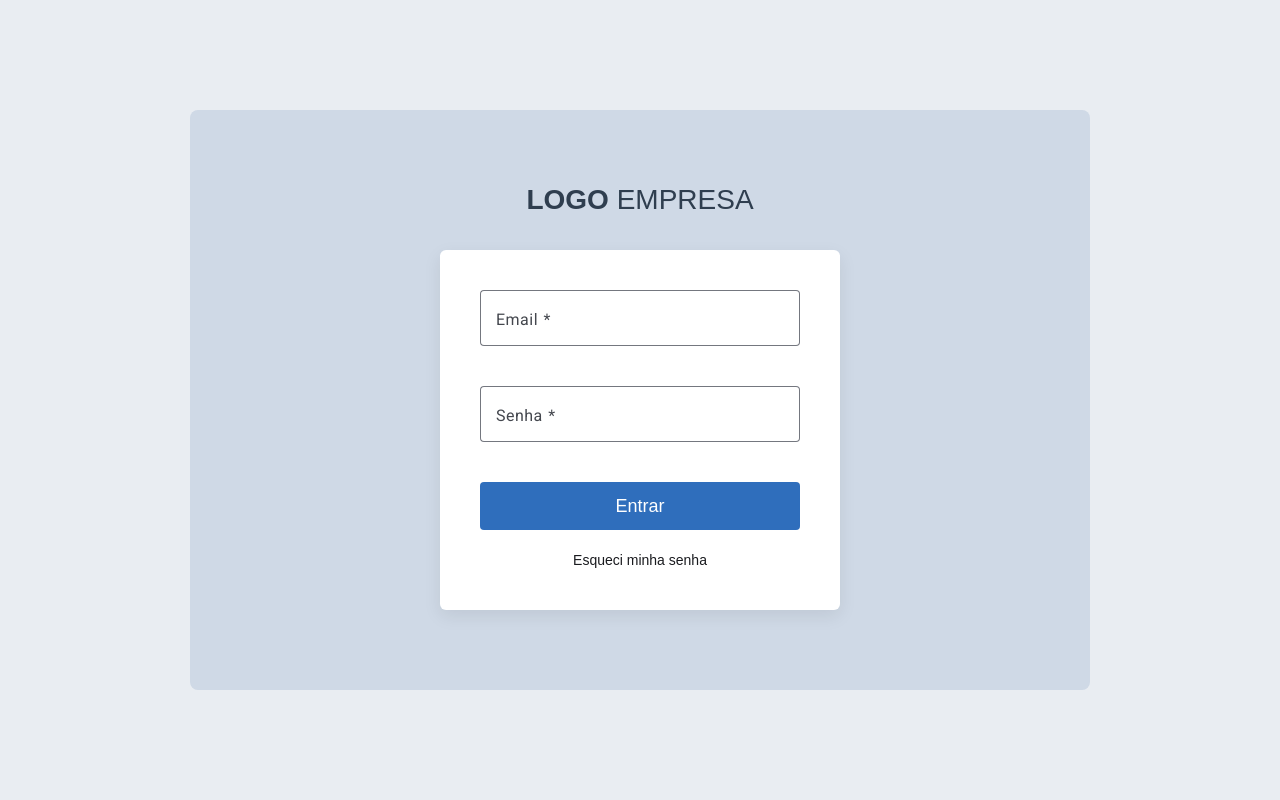
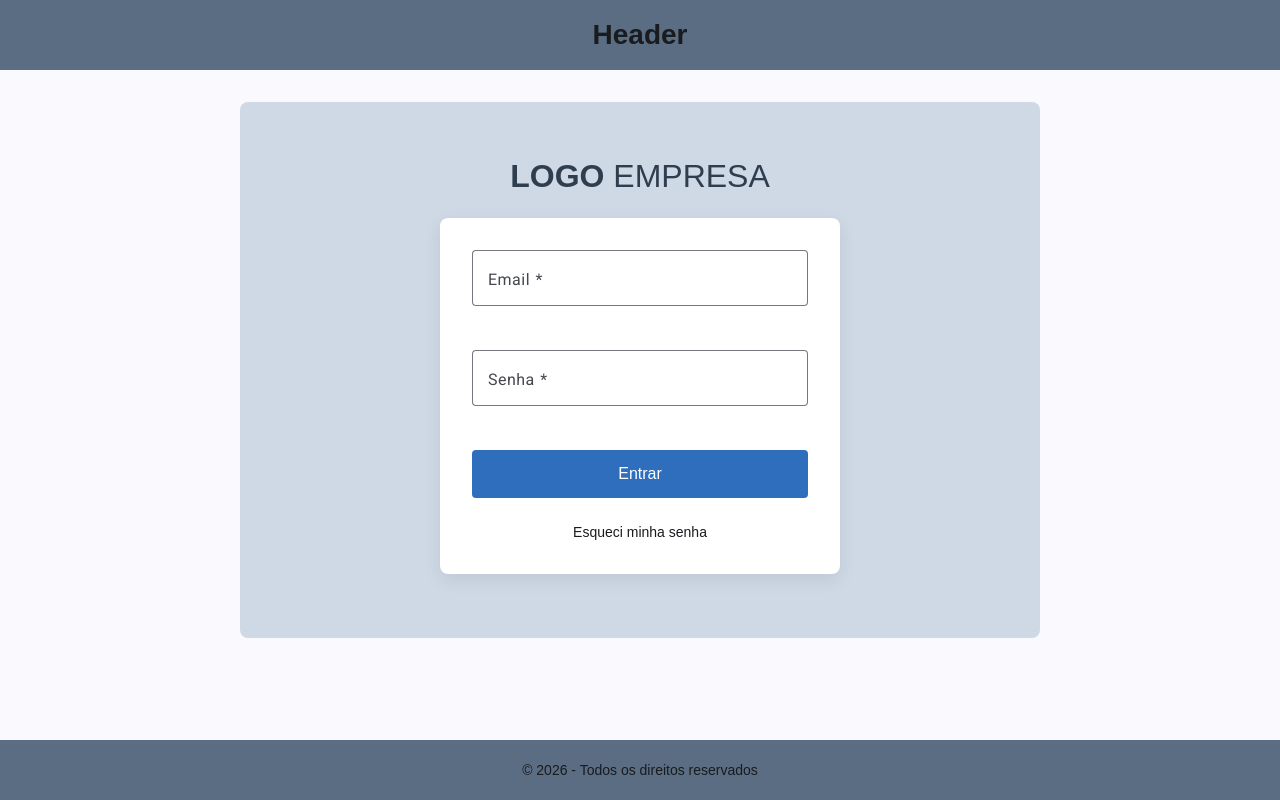
Before and after one commit to pedroin1/bpm-lite-angular, an Angular app: page / in a window 1280 px wide. Built offline with nearby package versions, Linux system fonts and the light colour scheme.

Commit message:
Criando variaveis e estruturando main

```diff
--- a/angular.json
+++ b/angular.json
@@ -25,6 +25,9 @@
             "browser": "src/main.ts",
             "tsConfig": "tsconfig.app.json",
             "inlineStyleLanguage": "scss",
+            "stylePreprocessorOptions": {
+              "includePaths": ["src/styles/scss"]
+            },
             "assets": [
               {
                 "glob": "**/*",
--- a/src/app/app.html
+++ b/src/app/app.html
@@ -1 +1,9 @@
-<router-outlet />
+<header>
+  <h1>Header</h1>
+</header>
+<main>
+  <router-outlet />
+</main>
+<footer>
+  <p>© 2026 - Todos os direitos reservados</p>
+</footer>
--- a/src/app/app.scss
+++ b/src/app/app.scss
@@ -0,0 +1,28 @@
+@use 'colors' as colors;
+
+:host {
+  display: flex;
+  flex-direction: column;
+  width: 100%;
+}
+
+header {
+  display: flex;
+  justify-content: center;
+  align-items: center;
+  height: 70px;
+  background-color: colors.$color-primary-06;
+}
+
+footer {
+  display: flex;
+  justify-content: center;
+  align-items: center;
+  height: 60px;
+  background: colors.$color-primary-06;
+}
+
+main {
+  display: block;
+  min-height: calc(100vh - 70px - 60px);
+}
--- a/src/app/pages/login/login.scss
+++ b/src/app/pages/login/login.scss
@@ -1,62 +1,66 @@
+@use 'variables' as var;
+@use 'borders' as borders;
+@use 'colors' as colors;
+
 .login {
-  height: 100vh;
+  height: inherit;
   display: flex;
   align-items: center;
   justify-content: center;
-  background: #e9edf2;
+  margin-top: var.$spacing-inline-xl;
 
   &__box {
     width: 100%;
-    max-width: 900px;
-    background: #cfd9e6; // azul claro da imagem
-    padding: 80px 0;
-    border-radius: 8px;
+    max-width: 800px;
+    background-color: colors.$color-primary-04;
+    padding: var.$spacing-stack-3xl 0;
+    border-radius: borders.$radius-md;
 
     display: flex;
     flex-direction: column;
     align-items: center;
     position: relative;
-    gap: 40px;
+    gap: var.$spacing-stack-xl var.$spacing-inline-xl;
   }
 
   &__logo {
-    font-size: 28px;
-    color: #2f3e4f;
+    font-size: var.$font-size-2xl;
+    color: colors.$color-primary-05;
   }
 
   &__form {
     width: 400px;
-    background: #ffffff;
-    padding: 40px;
-    border-radius: 6px;
+    background: colors.$color-white;
+    padding: var.$spacing-stack-xl var.$spacing-inline-xl;
+    border-radius: borders.$radius-md;
     box-shadow: 0 6px 18px rgba(0, 0, 0, 0.08);
 
     display: flex;
     flex-direction: column;
     justify-content: center;
     align-items: center;
-    gap: 20px;
+    gap: var.$spacing-stack-lg;
   }
 
   &__button {
     width: 100%;
     height: 48px;
-    background: #2f6ebc;
+    background: colors.$color-primary-01;
     border: none;
-    border-radius: 4px;
-    color: white;
-    font-size: 18px;
+    border-radius: borders.$radius-sm;
+    color: colors.$color-white;
+    font-size: var.$font-size-md;
     cursor: pointer;
 
     &:hover {
-      background: #24579b;
+      background: colors.$color-primary-02;
     }
   }
 
   &__forgot {
     text-align: center;
-    font-size: 14px;
-    color: #5a6d82;
+    font-size: var.$font-size-sm;
+    color: colors.$color-primary-06;
     cursor: pointer;
   }
 }
--- /dev/null
+++ b/src/styles/scss/_borders.scss
@@ -0,0 +1,8 @@
+/* ================================================= */
+/* 🔲 BORDER RADIUS                                 */
+/* ================================================= */
+
+$radius-sm: 4px;
+$radius-md: 8px;
+$radius-lg: 12px;
+$radius-xl: 16px;
--- /dev/null
+++ b/src/styles/scss/_colors.scss
@@ -0,0 +1,22 @@
+/* Brand */
+$color-primary-01: #2f6ebc;
+$color-primary-02: #24579b;
+$color-primary-03: #e9edf2;
+$color-primary-04: #cfd9e6;
+$color-primary-05: #2f3e4f;
+$color-primary-06: #5a6d82;
+$color-primary-07: #f5f7fa;
+
+/* Neutrals */
+$color-white: #ffffff;
+$color-black: #000000;
+
+$color-gray-300: #d1d5db;
+$color-gray-400: #9ca3af;
+$color-gray-500: #6b7280;
+
+/* Semantic */
+$color-success: #2e7d32;
+$color-warning: #ed6c02;
+$color-error: #d32f2f;
+$color-info: #0288d1;
--- /dev/null
+++ b/src/styles/scss/_variables.scss
@@ -0,0 +1,60 @@
+/* ================================================= */
+/* 🔤 FONT SIZES                                    */
+/* ================================================= */
+
+$font-size-xxs: 10px;
+$font-size-xs: 12px;
+$font-size-sm: 14px;
+$font-size-md: 16px;
+$font-size-lg: 18px;
+$font-size-xl: 24px;
+$font-size-2xl: 32px;
+$font-size-3xl: 40px;
+
+/* ================================================= */
+/* 🔤 FONT WEIGHTS                                  */
+/* ================================================= */
+
+$font-weight-thin: 100;
+$font-weight-extralight: 200;
+$font-weight-light: 300;
+$font-weight-normal: 400;
+$font-weight-medium: 500;
+$font-weight-semibold: 600;
+$font-weight-bold: 700;
+$font-weight-extrabold: 800;
+$font-weight-black: 900;
+
+
+/* ================================================= */
+/* 📏 SPACING (SCSS VARIABLES)                      */
+/* ================================================= */
+
+/* Stack = Vertical spacing (top / bottom / column gap) */
+$spacing-stack-xxs: 4px;
+$spacing-stack-xs: 8px;
+$spacing-stack-sm: 12px;
+$spacing-stack-md: 16px;
+$spacing-stack-lg: 24px;
+$spacing-stack-xl: 32px;
+$spacing-stack-2xl: 48px;
+$spacing-stack-3xl: 64px;
+
+/* Inline = Horizontal spacing (left / right / row gap) */
+$spacing-inline-xxs: 4px;
+$spacing-inline-xs: 8px;
+$spacing-inline-sm: 12px;
+$spacing-inline-md: 16px;
+$spacing-inline-lg: 24px;
+$spacing-inline-xl: 32px;
+$spacing-inline-2xl: 48px;
+$spacing-inline-3xl: 64px;
+
+/* ================================================= */
+/* 📱 BREAKPOINTS                                   */
+/* ================================================= */
+
+$breakpoint-sm: 576px;
+$breakpoint-md: 768px;
+$breakpoint-lg: 992px;
+$breakpoint-xl: 1200px;
```
